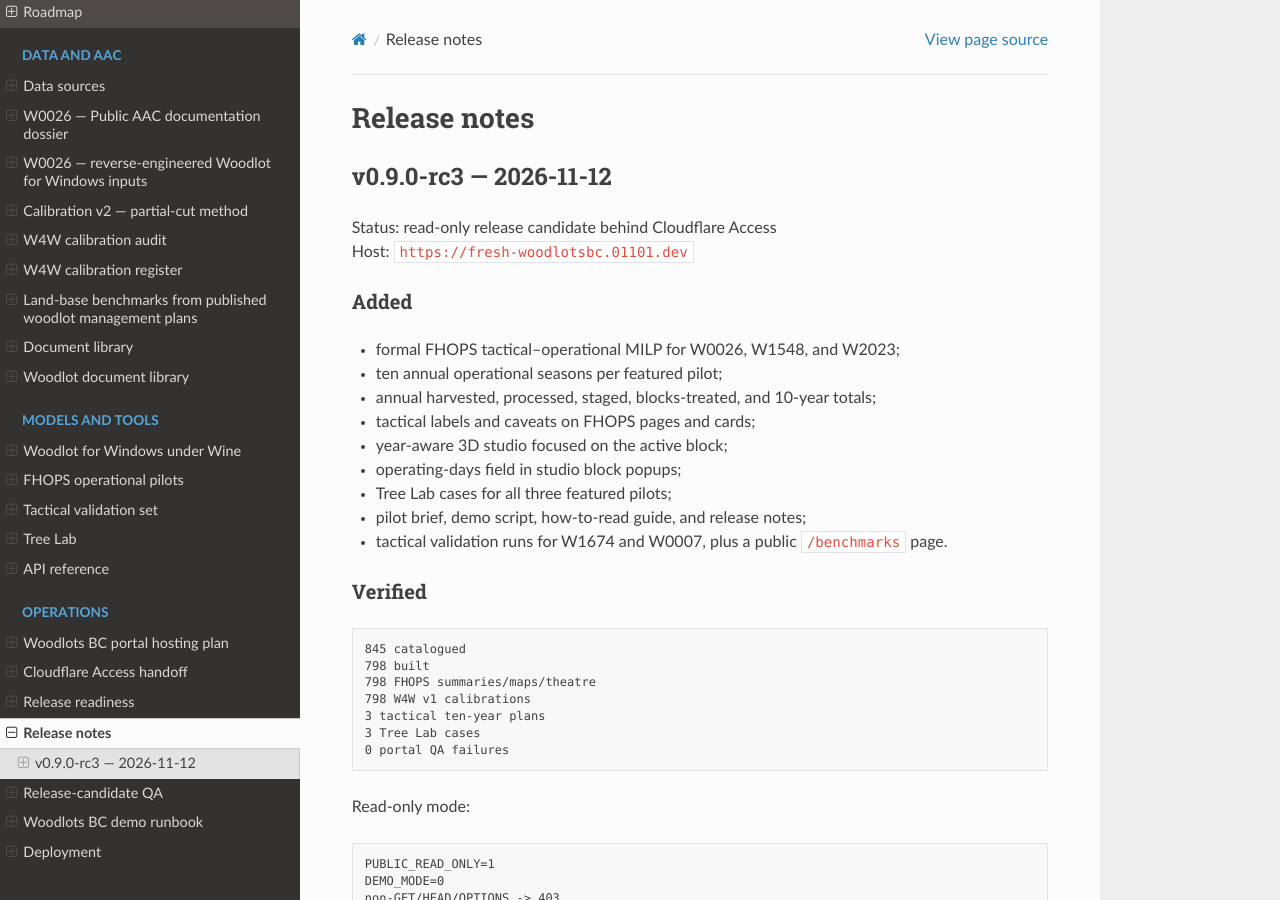
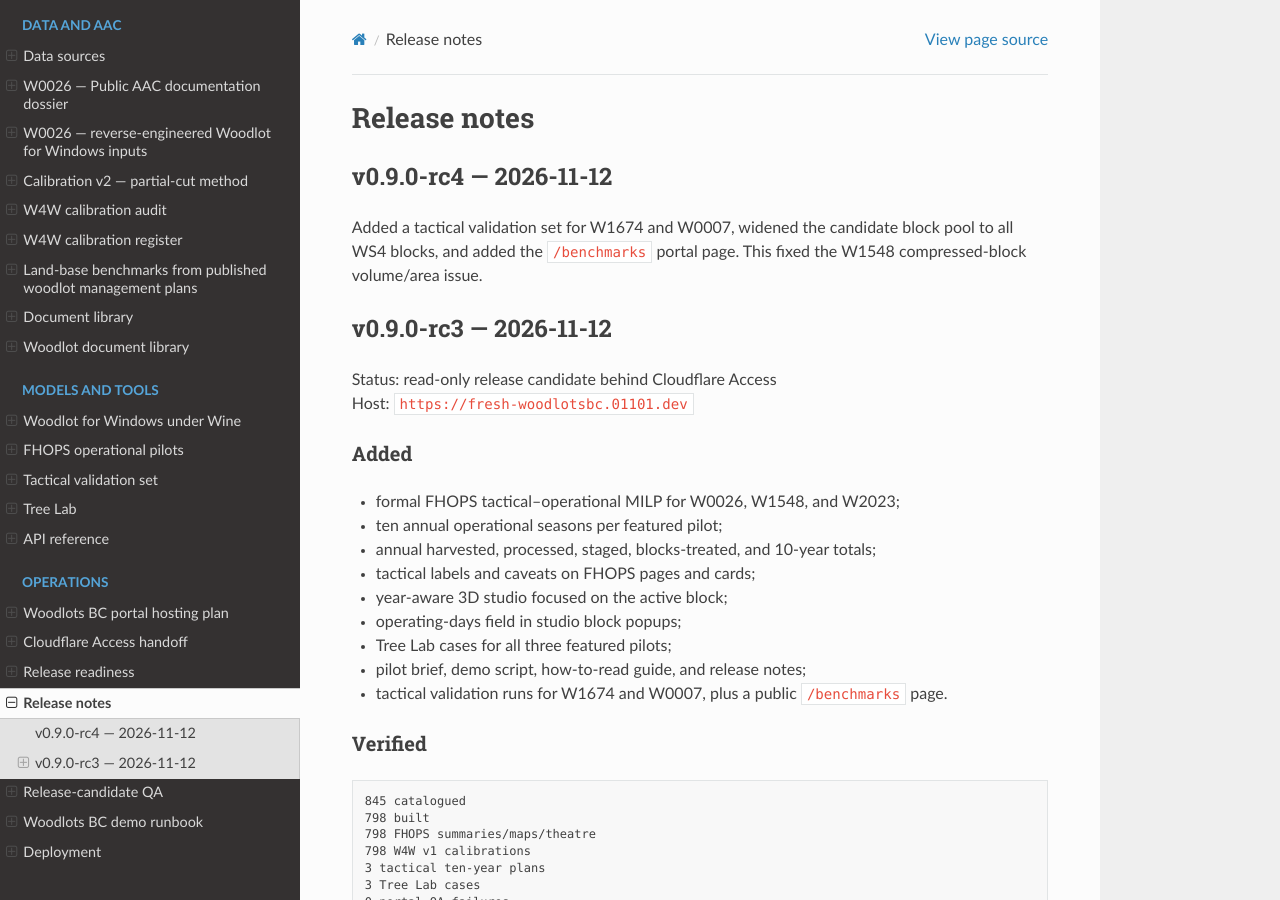
Before and after one commit to UBC-FRESH/fresh-woodlots, a Sphinx documentation site: the page built from docs/RELEASE-NOTES.md, in a window 1280 px wide and 900 px high. Built offline with Sphinx 7.4.7 and the Read the Docs theme 3.1.0, drawn with Linux system fonts in a browser that asks for light colours.

Commit message:
Record tactical validation release candidate

```diff
--- a/docs/RELEASE-NOTES.md
+++ b/docs/RELEASE-NOTES.md
@@ -1,4 +1,10 @@
 # Release notes
+
+## v0.9.0-rc4 — 2026-11-12
+
+Added a tactical validation set for W1674 and W0007, widened the candidate
+block pool to all WS4 blocks, and added the `/benchmarks` portal page. This
+fixed the W1548 compressed-block volume/area issue.
 
 ## v0.9.0-rc3 — 2026-11-12
 
--- a/docs/RELEASE-READINESS.md
+++ b/docs/RELEASE-READINESS.md
@@ -2,7 +2,7 @@
 
 Date: 2026-11-12
 Status: **release candidate, live read-only behind Cloudflare Access; OTP allowlist test pending**
-Tag: `v0.9.0-rc3`
+Tag: `v0.9.0-rc4`
 
 ## What passed
 
```
